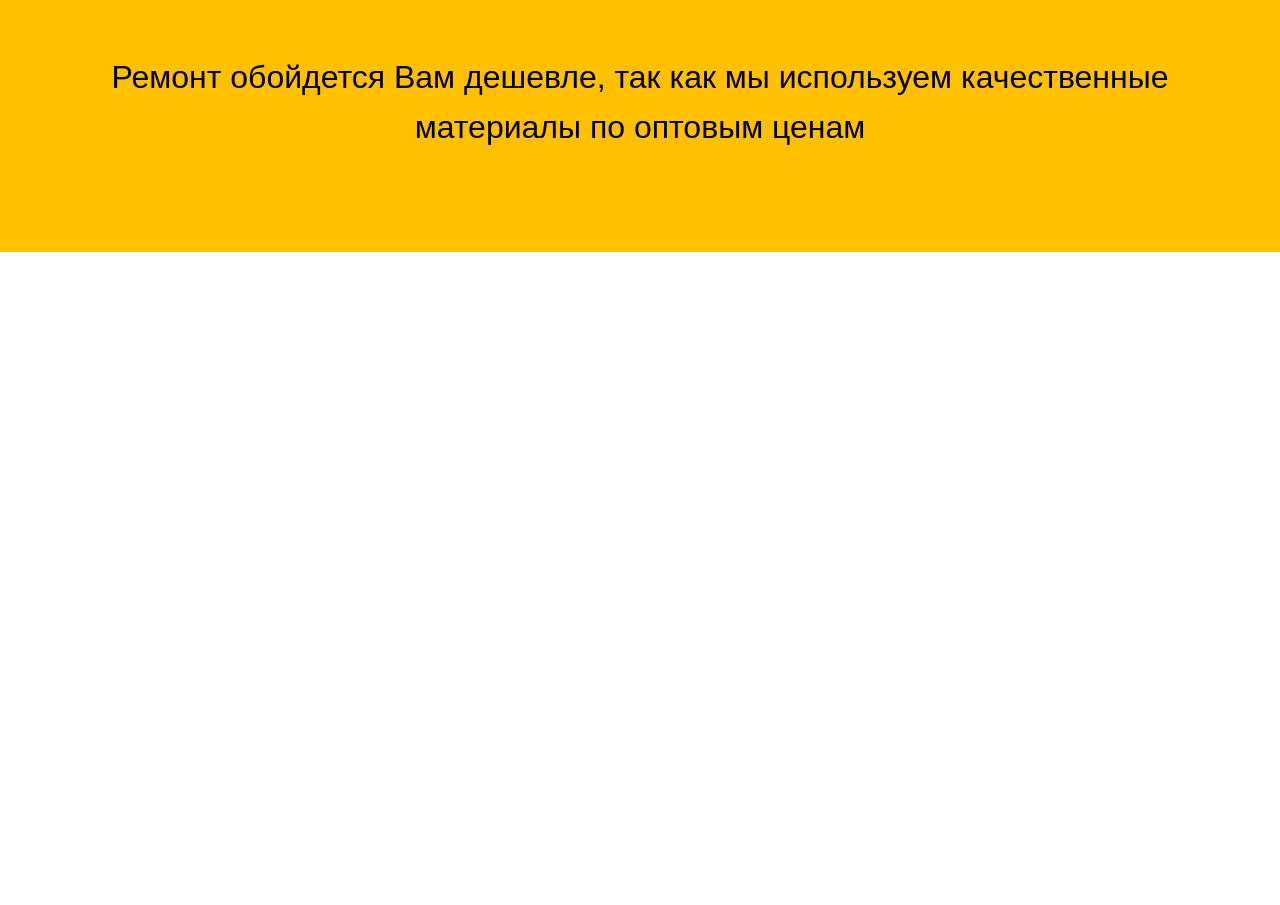
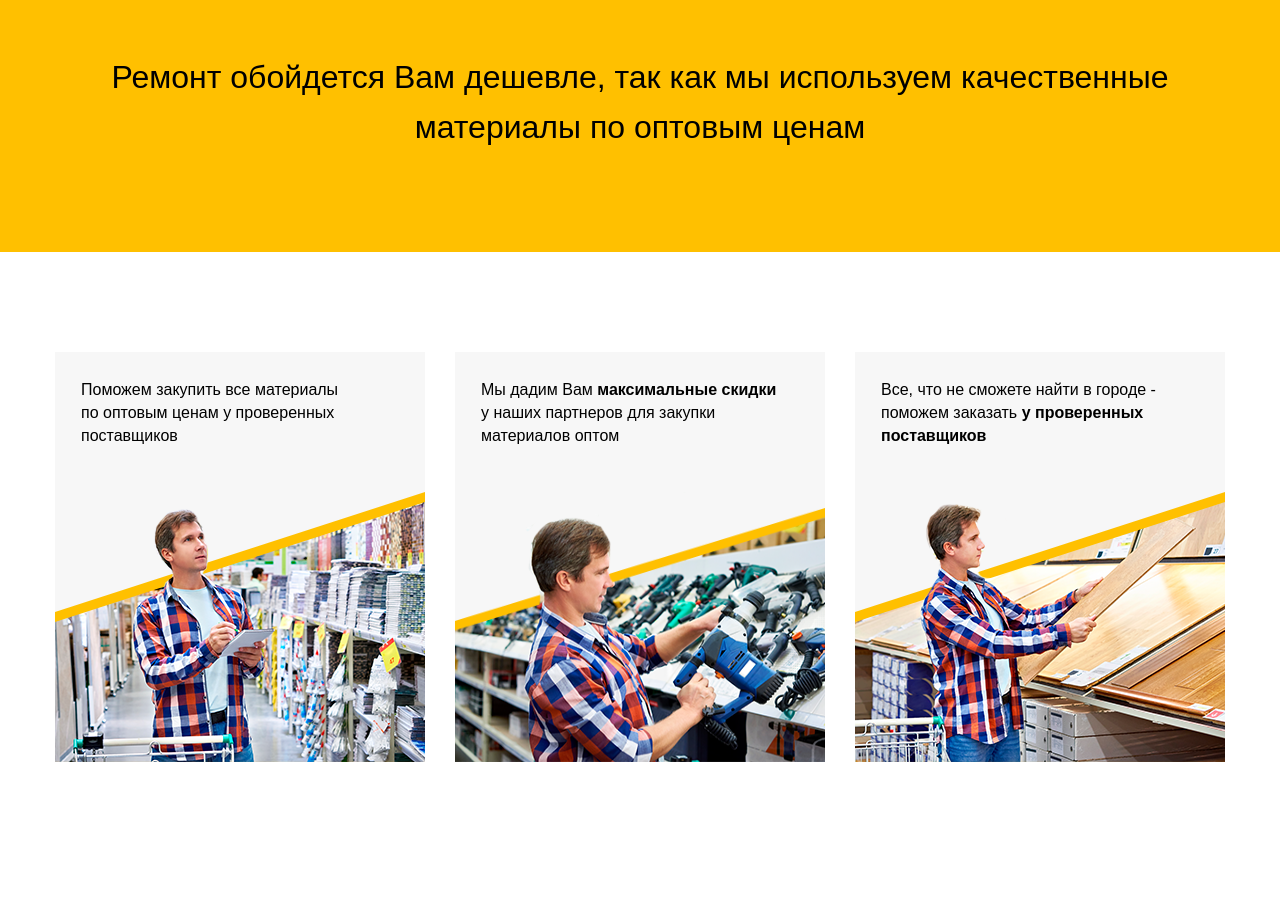
Before and after one commit to ualiyevvv/repairs, a website: page src/index.html in a window 1280 px wide. Shown: the part 3955-4860 px from the top of the page. Before the commit the page ends 4207 px from the top, so only its background shows below. Drawn offline with Linux system fonts and the light colour scheme.

Commit message:
advantages done

```diff
--- a/src/index.html
+++ b/src/index.html
@@ -218,5 +218,39 @@
         </div>
     </section>
 
+    <section class="advantages">
+        <div class="container">
+            <div class="advantages__wrapper">
+                <div class="advantages-item">
+                    <div class="advantages-item__descr">
+                        Поможем закупить все материалы <br>
+                        по оптовым ценам у проверенных <br> поставщиков
+                    </div>
+                    <div class="advantages-item__img">
+                        <img src="img/advantages1.png" alt="advantages1">
+                    </div>
+                </div>
+                <div class="advantages-item">
+                    <div class="advantages-item__descr">
+                        Мы дадим Вам <span>максимальные скидки</span> <br>
+                        у наших партнеров для закупки <br> материалов оптом
+                    </div>
+                    <div class="advantages-item__img">
+                        <img src="img/advantages2.png" alt="advantages2">
+                    </div>
+                </div>
+                <div class="advantages-item">
+                    <div class="advantages-item__descr">
+                        Все, что не сможете найти в городе - <br>
+                        поможем заказать <span>у проверенных <br> поставщиков</span>
+                    </div>
+                    <div class="advantages-item__img">
+                        <img src="img/advantages3.png" alt="advantages3">
+                    </div>
+                </div>
+            </div>
+        </div>
+    </section>
+
 </body>
 </html>
--- /dev/null
+++ b/src/sass/blocks/_advantages.sass
@@ -0,0 +1,29 @@
+.advantages
+    padding: 100px 0 143px 0
+    &__wrapper
+        display: flex
+        justify-content: center
+    &-item
+        width: 370px
+        min-height: 410px
+        display: flex
+        flex-direction: column
+        justify-content: space-between
+        background-color: #f7f7f7
+        margin-right: 30px
+        &:last-child
+            margin-right: 0
+        &__descr
+            margin: 26px 0 0 26px
+            color: #000000
+            font-size: 16px
+            font-weight: 300
+            line-height: 23px
+            & span
+                font-weight: 700
+        &__img
+            width: 370px
+            height: 270px
+            & img
+                width: 100%
+                height: 100%
--- a/src/sass/style.sass
+++ b/src/sass/style.sass
@@ -52,3 +52,4 @@
 @import 'blocks/sincework'
 @import 'blocks/sales'
 @import 'blocks/measure'
+@import 'blocks/advantages'
```
Also changed, not shown: src/css/style.min.css, src/img/advantages1.jpg (deleted), src/img/advantages1.png (added), src/img/advantages2.jpg (deleted), src/img/advantages2.png (added), src/img/advantages3.jpg (deleted), src/img/advantages3.png (added).
